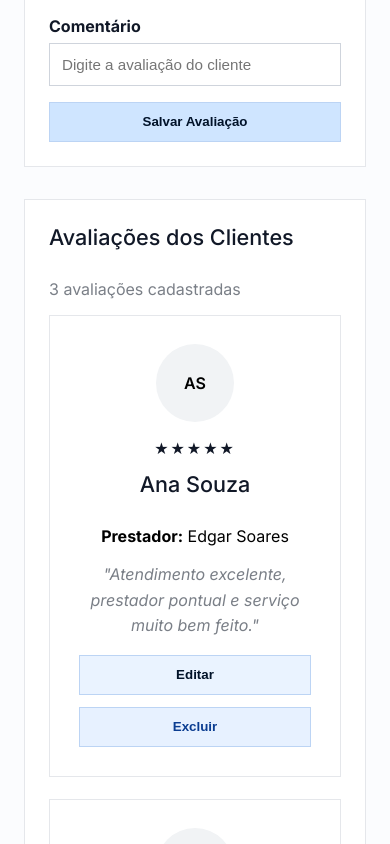
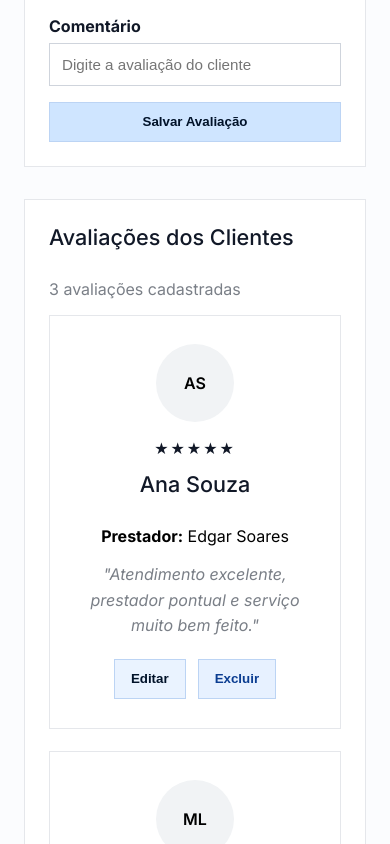
Before and after one commit to gggggiulia/site-proservicos, a React (Vite) app: page /gerenciamento in a window 390 px wide. Shown: the part 1972-2816 px from the top of the page. Built offline with nearby package versions, Linux system fonts and the light colour scheme.

Commit message:
Centraliza botões das avaliações

```diff
--- a/src/App.css
+++ b/src/App.css
@@ -354,11 +354,19 @@ body {
   border-color: var(--azul);
 }
 
-.botoes-form,
-.acoes-card {
+.botoes-form {
   display: flex;
   gap: 0.75rem;
   flex-wrap: wrap;
+}
+
+.acoes-card {
+  display: flex;
+  justify-content: center;
+  align-items: center;
+  gap: 0.75rem;
+  flex-wrap: wrap;
+  margin-top: 20px;
 }
 
 .botoes-form button,
@@ -606,14 +614,21 @@ body {
     grid-template-columns: 1fr;
   }
 
-  .botoes-form,
-  .acoes-card {
+  .botoes-form {
     flex-direction: column;
   }
 
-  .botoes-form button,
+  .acoes-card {
+    flex-direction: row;
+    justify-content: center;
+  }
+
+  .botoes-form button {
+    width: 100%;
+  }
+
   .acoes-card button {
-    width: 100%;
+    width: auto;
   }
 
   .rodape-conteudo {
--- a/src/pages/Gerenciamento.jsx
+++ b/src/pages/Gerenciamento.jsx
@@ -206,7 +206,12 @@ function Gerenciamento() {
       };
     })
   ];
+    const formatarData = (data) => {
+    if (!data || data === '-') return '-';
 
+    const [ano, mes, dia] = data.split('-');
+    return `${dia}-${mes}-${ano}`;
+  };
   return (
     <div>
       <div className="breadcrumb">
@@ -310,7 +315,7 @@ function Gerenciamento() {
                     <td style={{ fontWeight: '600' }}>{item.cliente}</td>
                     <td>{item.servico}</td>
                     <td>{item.prestador}</td>
-                    <td>{item.data}</td>
+                    <td>{formatarData(item.data)}</td>
                     <td>
                       <span className={`status ${item.status.replace(' ', '-').toLowerCase()}`}>
                         {item.status}
```
